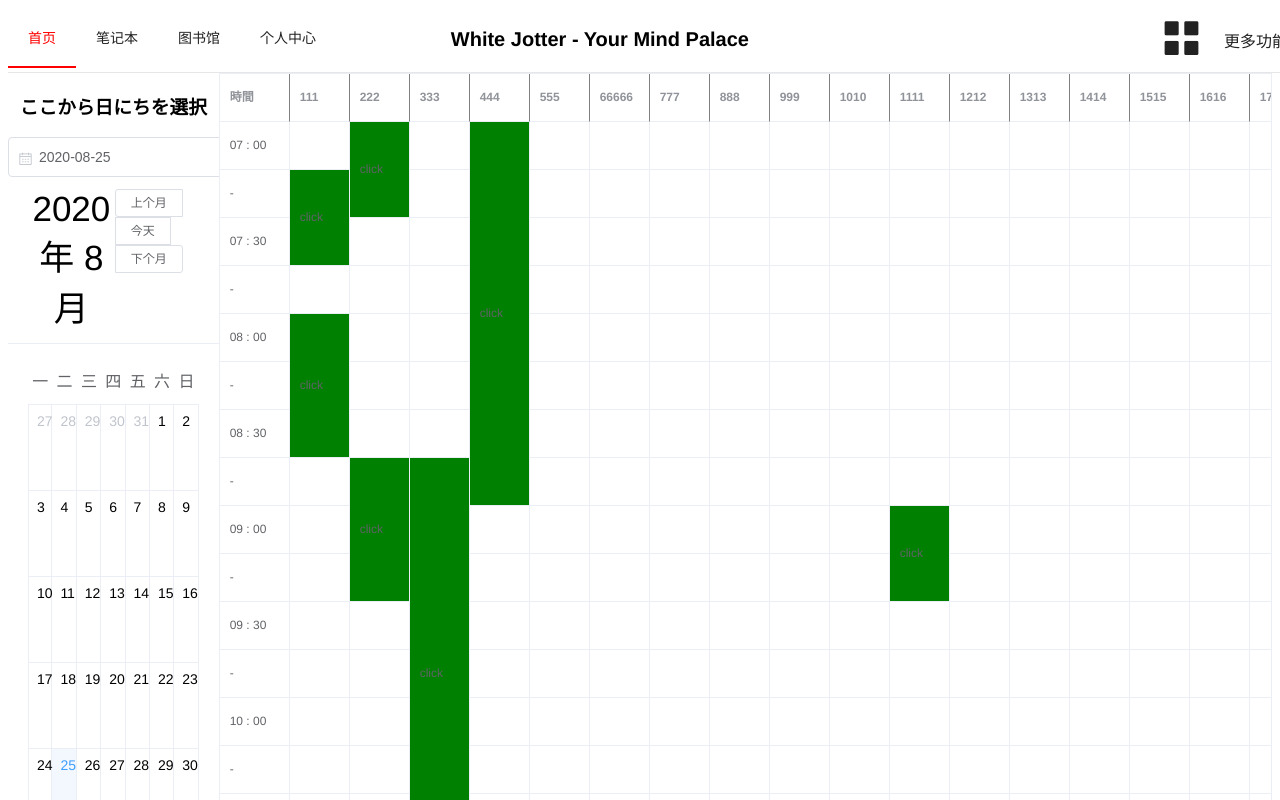
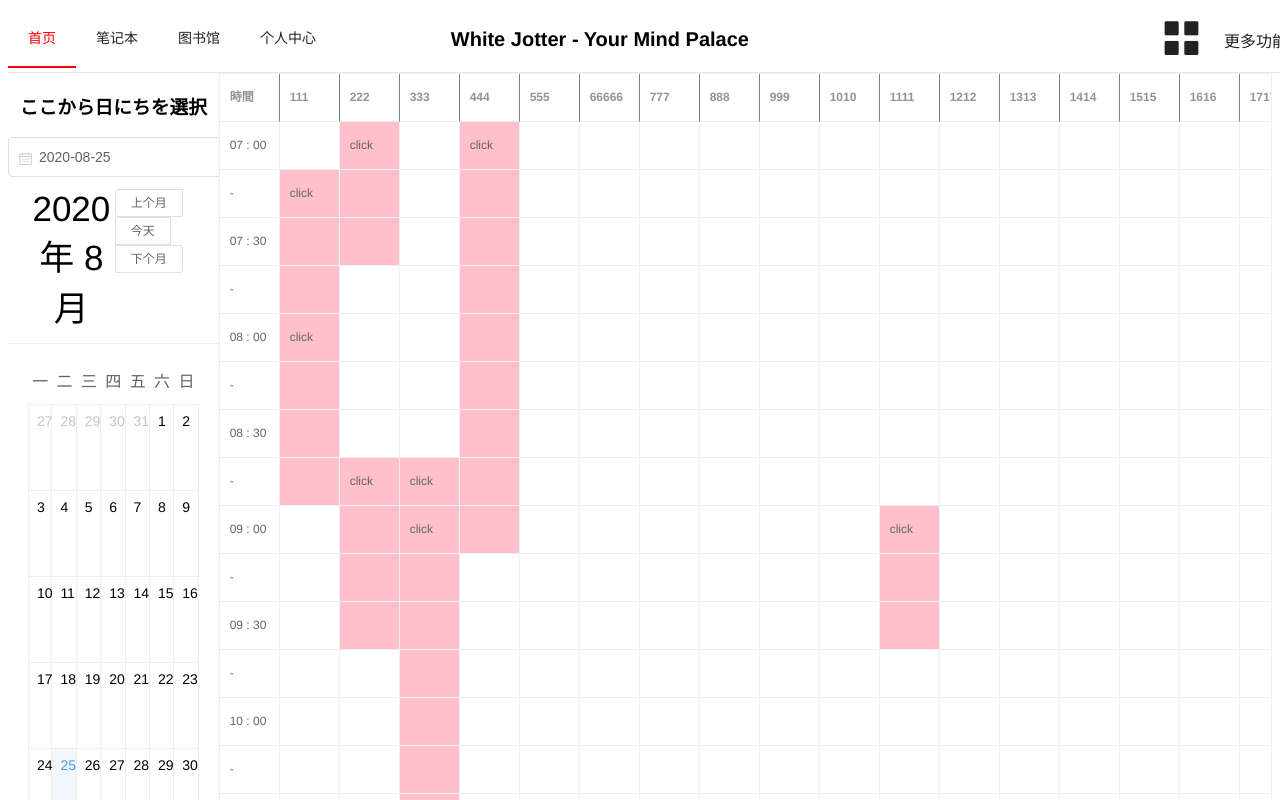
Before and after one commit to ltcoverwatch/my-front-vue-practice, a Vue app in the folder my-vue-practice/: page /jotter in a window 1280 px wide. Shown: the top 800 px of the page. Built offline with nearby package versions, Linux system fonts and the light colour scheme.

Commit message:
整理电脑中的项目

```diff
--- a/my-vue-practice/src/components/notebook/NotebookIndex.vue
+++ b/my-vue-practice/src/components/notebook/NotebookIndex.vue
@@ -12,15 +12,13 @@
       <el-col :span="20">
         <el-table
           :data="tableData"
-          border
+          :border=true
           :span-method="mySpanMethod"
-          style="width: 100%"
-          height="100%"
           id="mytable"
           :cell-style="myCellStyle"
           :cell-class-name="cellClassName"
         >
-          <el-table-column prop="time" label="時間" width="70"></el-table-column>
+          <el-table-column prop="time" label="時間" width="60"></el-table-column>
           <el-table-column v-for="cn in columnNames" :key="cn" :label="cn" width="60">
             <template slot-scope="item" v-if="haveMeetingOrNot(item.column.index, item.row.index)">
               <el-popover
@@ -79,6 +77,7 @@ export default {
       tableData: [
         {
           time: "07 : 00",
+          obj1: {}
         },
         { time: "-" },
         { time: "07 : 30" },
@@ -151,6 +150,7 @@ export default {
         [2, 0, 2],
         [4, 0, 8],
         [3, 7, 9],
+        [3, 8, 6],
         [11, 8, 2],
         [20, 7, 9],
       ],
@@ -179,34 +179,34 @@ export default {
       return false;
     },
     mySpanMethod({ row, column, rowIndex, columnIndex }) {
-      for (let i = 0; i < this.spanArr.length; i++) {
-        //console.log(this.spanArr[i]);
-        if (columnIndex === this.spanArr[i][0]) {
-          if (rowIndex === this.spanArr[i][1]) {
-            return {
-              rowspan: this.spanArr[i][2],
-              colspan: 1,
-            };
-          } else if (
-            rowIndex > this.spanArr[i][1] &&
-            rowIndex < this.spanArr[i][1] + this.spanArr[i][2]
-          ) {
-            return {
-              rowspan: 0, //隐藏单元格，否则会错位，必须写
-              colspan: 0,
-            };
-          }
-        }
-      }
+      // for (let i = 0; i < this.spanArr.length; i++) {
+      //   if (columnIndex === this.spanArr[i][0]) {
+      //     if (rowIndex === this.spanArr[i][1]) {
+      //       return {
+      //         rowspan: this.spanArr[i][2],
+      //         colspan: 1,
+      //       };
+      //     } else if (
+      //       rowIndex > this.spanArr[i][1] &&
+      //       rowIndex < this.spanArr[i][1] + this.spanArr[i][2]
+      //     ) {
+      //       return {
+      //         rowspan: 0, //隐藏单元格，否则会错位，必须写
+      //         colspan: 0,
+      //       };
+      //     }
+      //   }
+      // }
     },
     myCellStyle({ row, column, rowIndex, columnIndex }) {
       for (let i = 0; i < this.spanArr.length; i++) {
         if (
           columnIndex === this.spanArr[i][0] &&
-          rowIndex === this.spanArr[i][1]
+          rowIndex >= this.spanArr[i][1] &&
+          rowIndex <= this.spanArr[i][1] + this.spanArr[i][2]
         ) {
           return {
-            background: "green",
+            background: "pink",
           };
         }
       }
@@ -277,4 +277,8 @@ export default {
 .el-table td {
   padding: 0;
 }
+
+.el-table__row>td{
+	border-bottom: none;
+}
 </style>
```
